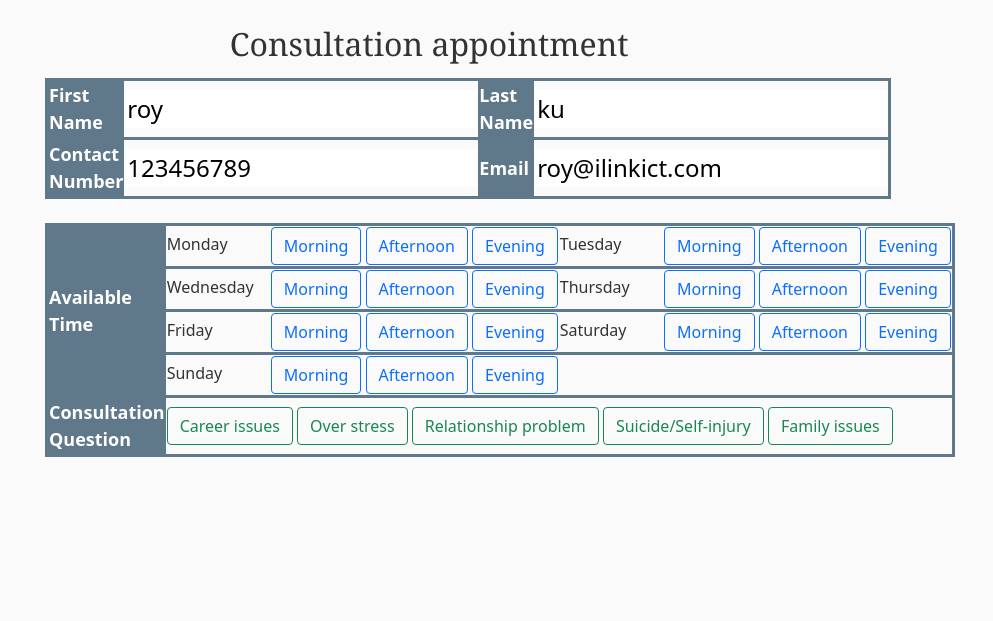
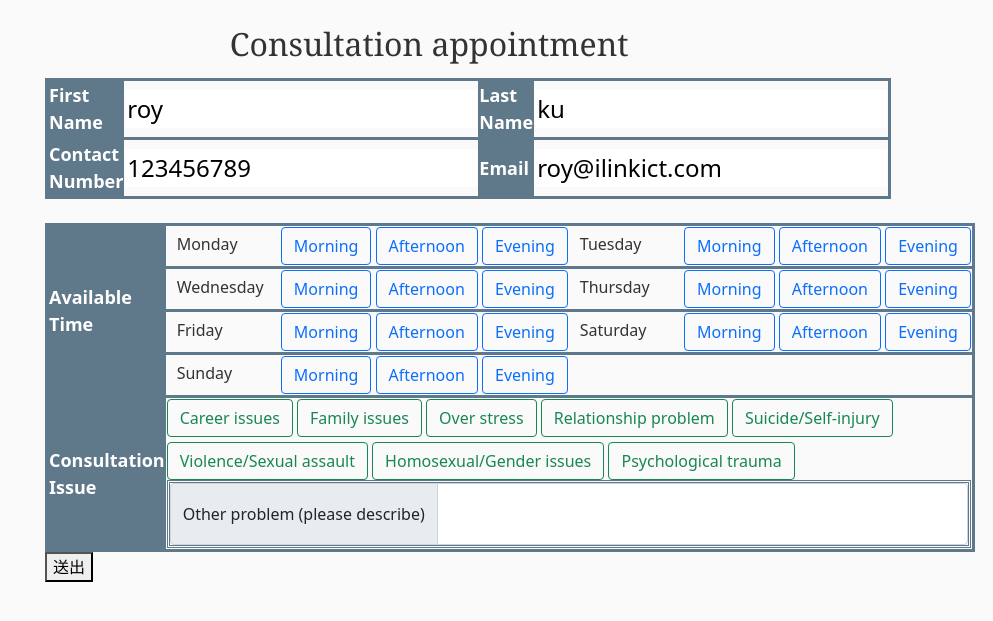
Before and after one commit to kslion2000/HISproject, a Django app: page /appointment/ in a window 1280 px wide. Shown: the part 80-701 px from the top of the page, without its empty margins (287-1280 px from the left). Run offline with Django 3.2, Linux system fonts and the light colour scheme; a user stored in the database is signed in; data comes from the database, SQL or seed files in the repository; both versions use the stored data as it was after the commit; some libraries are stand-ins or nearby versions; some web fonts are replaced.

Commit message:
make it better

```diff
--- a/djangoProject/settings.py
+++ b/djangoProject/settings.py
@@ -145,3 +145,7 @@ EMAIL_PORT = 587
 EMAIL_USE_TLS = True
 EMAIL_HOST_USER = os.environ.get('EMAIL_USER')
 EMAIL_HOST_PASSWORD = os.environ.get('EMAIL_PASS')
+
+# for reCAPTCHA V3
+RECAPTCHA_SITE_KEY = os.environ.get('RECAPTCHA_SITE_KEY')
+RECAPTCHA_SECRET_KEY = os.environ.get('RECAPTCHA_SECRET_KEY')
--- a/templates/base.html
+++ b/templates/base.html
@@ -32,6 +32,11 @@
     <link rel="preconnect" href="https://fonts.googleapis.com">
     <link rel="preconnect" href="https://fonts.gstatic.com" crossorigin>
     <link href="https://fonts.googleapis.com/css2?family=Amatic+SC:wght@700&family=Kalam&family=M+PLUS+1+Code&display=swap" rel="stylesheet">
+
+    <!-- Browser Icon -->
+    <link rel="shortcut icon" type="image/png" href="{% static 'img/cloud-computing.png' %}"/>
+
+    <script src="https://www.google.com/recaptcha/api.js" async defer></script>
 
     <title>Cloud Counseling Office</title>
   </head>
--- a/templates/users/appointment.html
+++ b/templates/users/appointment.html
@@ -25,9 +25,20 @@
         }
         .week{
             width: 100px;
+            margin-left: 10px;
         }
         .part1_ans{
             width: 500px;
+        }
+        .input-group{
+            border: #5f788a;
+            border-style: double;
+        }
+        textarea{
+            resize:none;
+        }
+        .q_button{
+            margin-top: 5px;
         }
     </style>
      <div class="row no-gutters">
@@ -36,7 +47,8 @@
             <div id="appointment_top">
                 <label>Consultation appointment</label>
             </div>
-            <form id="" method="post">
+            <form id="appointment_form" method="post">
+                <input type="hidden" name="g-recaptcha-response" id='recaptcha'>
                 <table width="100%">
                     <tbody>
                         <tr>
@@ -151,28 +163,63 @@
                             </td>
                         </tr>
                         <tr>
-                            <th>Consultation Question</th>
+                            <th>Consultation Issue</th>
                             <td colspan="2">
-                                <input type="checkbox" class="btn-check" id="q_1" autocomplete="off">
-                                <label class="btn btn-outline-success" for="q_1">Career issues</label>
+                                <input type="checkbox" class="btn-check" id="q_career" autocomplete="off">
+                                <label class="btn btn-outline-success" for="q_career">Career issues</label>
 
-                                <input type="checkbox" class="btn-check" id="q_2" autocomplete="off">
-                                <label class="btn btn-outline-success" for="q_2">Over stress</label>
+                                <input type="checkbox" class="btn-check" id="q_family" autocomplete="off">
+                                <label class="btn btn-outline-success" for="q_family">Family issues</label>
 
-                                <input type="checkbox" class="btn-check" id="q_3" autocomplete="off">
-                                <label class="btn btn-outline-success" for="q_3">Relationship problem</label>
+                                <input type="checkbox" class="btn-check" id="q_stress" autocomplete="off">
+                                <label class="btn btn-outline-success" for="q_stress">Over stress</label>
 
-                                <input type="checkbox" class="btn-check" id="q_4" autocomplete="off">
-                                <label class="btn btn-outline-success" for="q_4">Suicide/Self-injury</label>
+                                <input type="checkbox" class="btn-check" id="q_relationship" autocomplete="off">
+                                <label class="btn btn-outline-success" for="q_relationship">Relationship problem</label>
 
-                                <input type="checkbox" class="btn-check" id="q_4" autocomplete="off">
-                                <label class="btn btn-outline-success" for="q_4">Family issues</label>
+                                <input type="checkbox" class="btn-check" id="q_suicide" autocomplete="off">
+                                <label class="btn btn-outline-success" for="q_suicide">Suicide/Self-injury</label>
 
+                                <input type="checkbox" class="btn-check" id="q_violence" autocomplete="off">
+                                <label class="btn btn-outline-success q_button" for="q_violence">Violence/Sexual assault</label>
+
+                                <input type="checkbox" class="btn-check" id="q_homo" autocomplete="off">
+                                <label class="btn btn-outline-success q_button" for="q_homo">Homosexual/Gender issues</label>
+
+                                <input type="checkbox" class="btn-check" id="q_trauma" autocomplete="off">
+                                <label class="btn btn-outline-success q_button" for="q_trauma">Psychological trauma</label>
+
+                                <div class="input-group">
+                                  <span class="input-group-text">Other problem (please describe)</span>
+                                  <textarea class="form-control" aria-label="With textarea"></textarea>
+                                </div>
                             </td>
                         </tr>
                     </tbody>
                 </table>
             </form>
+            <button
+                class="g-recaptcha"
+                data-sitekey='6Ldxd4wdAAAAAKs6CJTRvL2sHtk86SWf-IVME2bH'
+                data-action="verify1"
+                data-callback="verifyCallback">送出
+            </button>
         </div>
      </div>
+    <script src="https://code.jquery.com/jquery-3.4.1.min.js" integrity="sha256-CSXorXvZcTkaix6Yvo6HppcZGetbYMGWSFlBw8HfCJo="
+        crossorigin="anonymous"></script>
+    <script src="https://www.google.com/recaptcha/api.js?render=reCAPTCHA_site_key"></script>
+    <script>
+        grecaptcha.ready(function() {
+          $('#appointment_form').submit(function(e){
+              var form = this;
+              e.preventDefault()
+              grecaptcha.execute('reCAPTCHA_site_key', {action: 'contactform'}).then(function(token) {
+                  $('#recaptcha').val(token)
+                  form.submit()
+              });
+          })
+
+        });
+    </script>
 {% endblock %}
--- a/users/views.py
+++ b/users/views.py
@@ -3,6 +3,7 @@ from django.contrib.auth.decorators import login_required
 from django.contrib import messages
 from .forms import New_userForm
 from users.models import New_user
+from django.conf import settings
 import os
 
 def register(request):
@@ -15,7 +16,7 @@ def register(request):
             return redirect('login')
     else:
         form = New_userForm()
-    return render(request, 'users/register.html', {'form': form})
+    return render(request, 'users/register.html', {'form': form, 'site_key': settings.RECAPTCHA_SITE_KEY})
 
 @login_required()
 def appointment(request):
```
Also changed, not shown: db.sqlite3.
